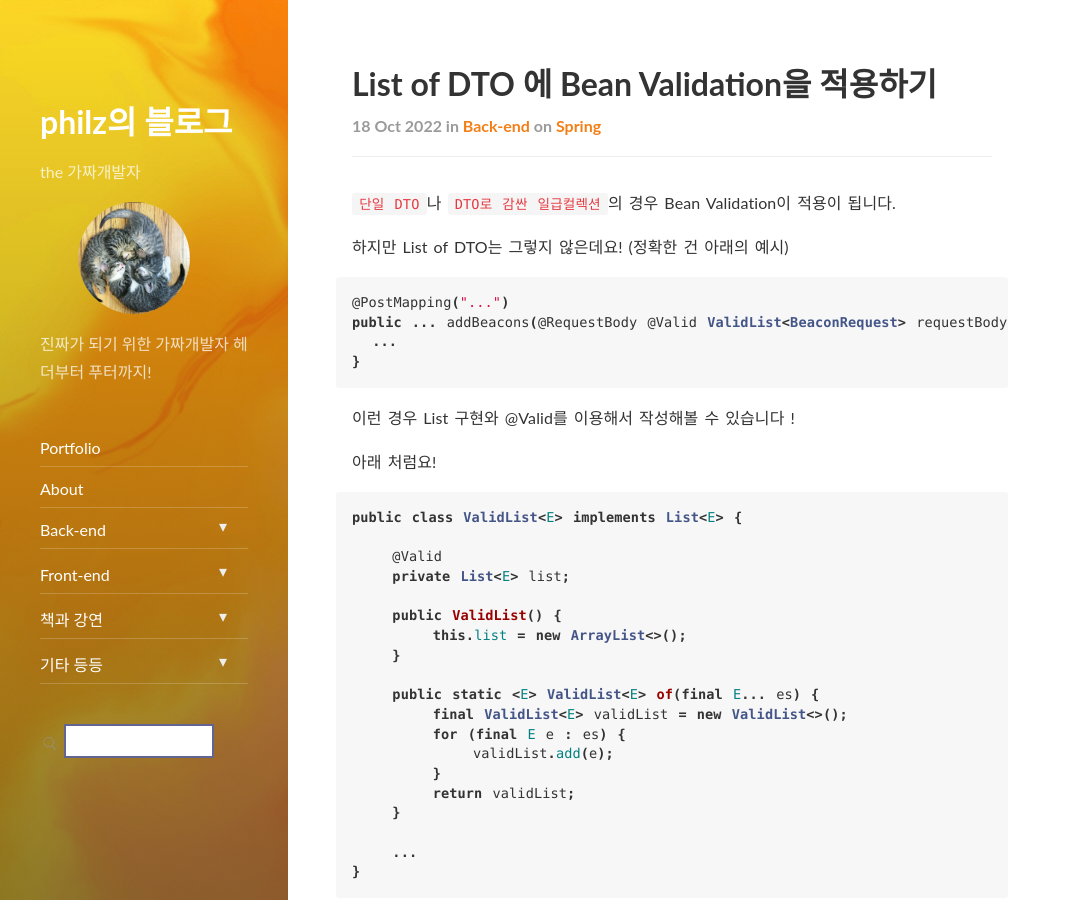
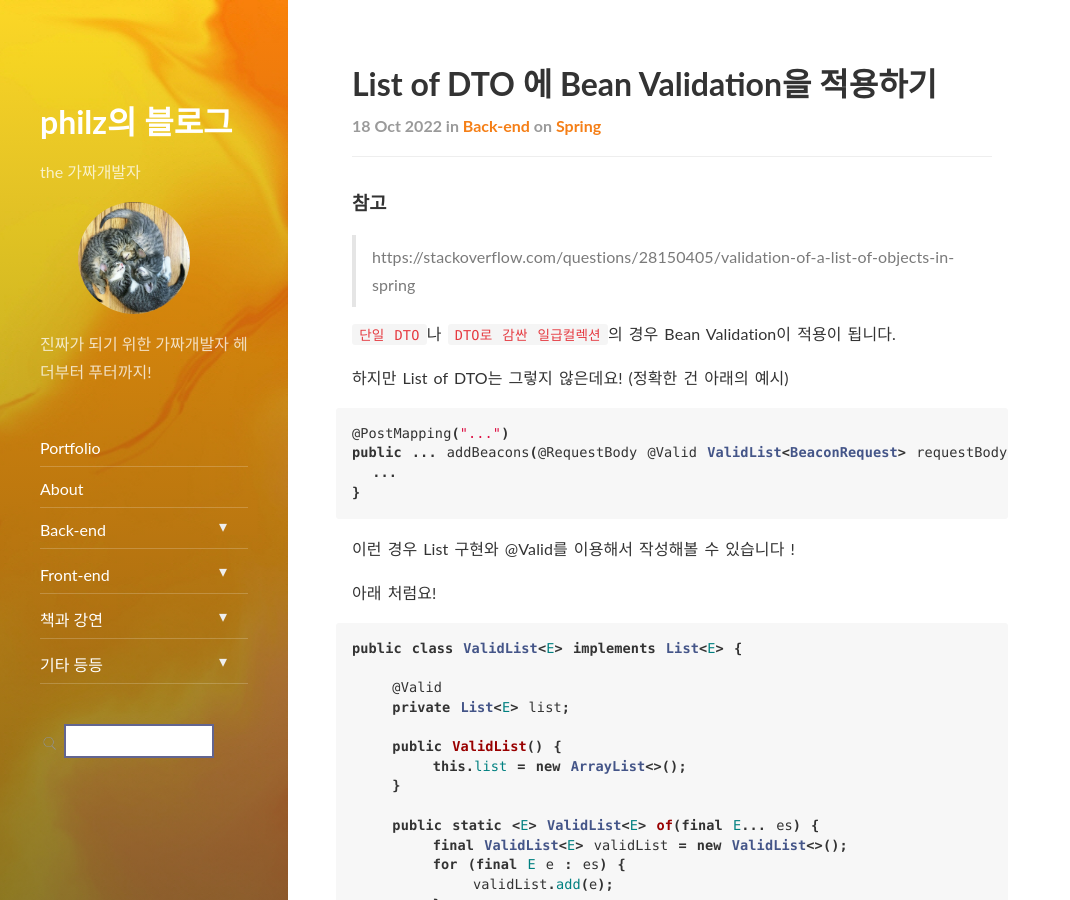
Before and after one commit to progress0407/progress0407.github.io, a Jekyll site: the page built from _posts/backend/spring/2022-10-18-list-dto-bean-val.md, in a window 1280 px wide and 900 px high. Shown: the whole window, without its empty margins (0-1070 px from the left). Built offline with Jekyll 4.4.1, drawn with Linux system fonts in a browser that asks for light colours; nearby versions of some CDN libraries.

Commit message:
update post (bean list dto)

```diff
--- a/_posts/backend/spring/2022-10-18-list-dto-bean-val.md
+++ b/_posts/backend/spring/2022-10-18-list-dto-bean-val.md
@@ -8,6 +8,11 @@ tags: spring
 comments: true
 published: true
 ---
+
+### 참고
+
+> https://stackoverflow.com/questions/28150405/validation-of-a-list-of-objects-in-spring
+
 
 `단일 DTO`나 `DTO로 감싼 일급컬렉션`의 경우 Bean Validation이 적용이 됩니다.
 
```
